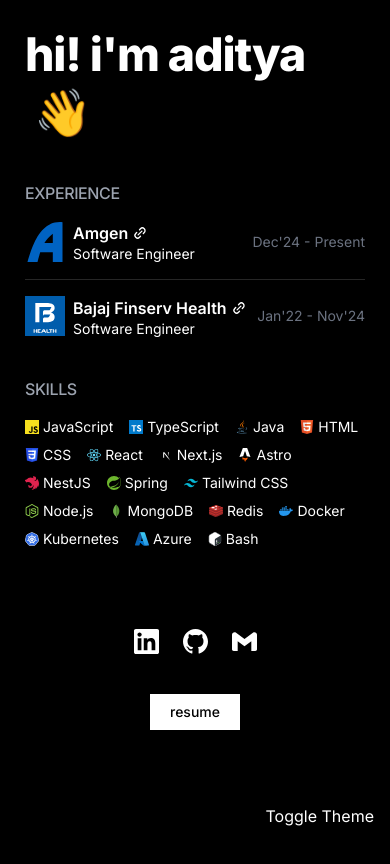
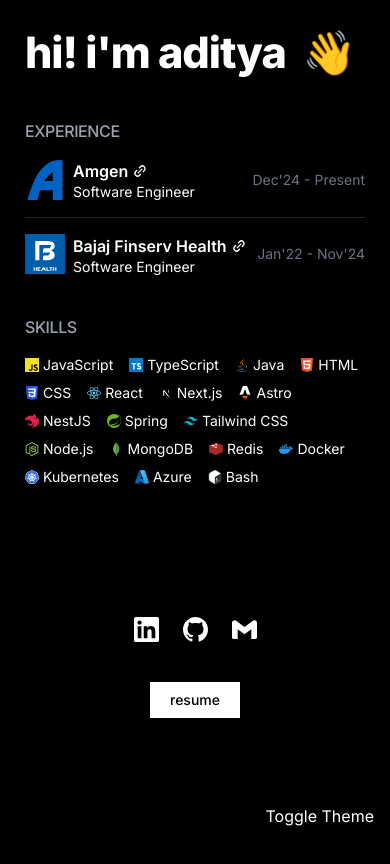
Before and after one commit to aditya-chebrolu/portfolio, a Next.js app: page /v2 in a window 390 px wide. Shown: the top 864 px of the page. Built offline with nearby package versions, Linux system fonts and the light colour scheme.

Commit message:
code changes

```diff
--- a/src/app/(home)/v2/components/contact.tsx
+++ b/src/app/(home)/v2/components/contact.tsx
@@ -7,7 +7,7 @@
 
 const Contact = () => {
   return (
-    <div className="mt-10 flex justify-center gap-6 [&_svg:hover]:scale-150 [&_svg]:h-[25px] [&_svg]:w-[25px] [&_svg]:fill-black [&_svg]:transition-transform [&_svg]:duration-100 dark:[&_svg]:fill-white">
+    <div className="flex justify-center gap-6 [&_svg:hover]:scale-150 [&_svg]:h-[25px] [&_svg]:w-[25px] [&_svg]:fill-black [&_svg]:transition-transform [&_svg]:duration-100 dark:[&_svg]:fill-white">
       <Link href={data.contact.linkedin}>
         <In />
       </Link>
--- a/src/app/(home)/v2/components/experience.tsx
+++ b/src/app/(home)/v2/components/experience.tsx
@@ -1,3 +1,4 @@
+"use client";
 import data from "@/data/home.json";
 import Link from "next/link";
 import LinkIcon from "@svgs/link.svg";
--- a/src/app/(home)/v2/page.tsx
+++ b/src/app/(home)/v2/page.tsx
@@ -5,12 +5,14 @@
 import Contact from "./components/contact";
 import Experience from "./components/experience";
 import Skills from "./components/skills";
+import Spacer from "@/components/custom/spacer";
 export default function HomeV2() {
   return (
     <PageWrapper>
       <Title>hi! i&apos;m aditya &nbsp;👋</Title>
       <Experience />
       <Skills />
+      <Spacer h={50} />
       <Contact />
       <a
         href="/resume.pdf"
@@ -19,6 +21,7 @@
       >
         resume
       </a>
+      <Spacer h={150} />
     </PageWrapper>
   );
 }
--- /dev/null
+++ b/src/components/custom/spacer.tsx
@@ -0,0 +1,15 @@
+"use client";
+import React from "react";
+
+const Spacer = ({ h = 0, w = 50 }: { h?: number; w?: number }) => {
+  return (
+    <div
+      style={{
+        height: `${h}px`,
+        width: `${w}px`
+      }}
+    />
+  );
+};
+
+export default Spacer;
--- a/src/components/custom/title.tsx
+++ b/src/components/custom/title.tsx
@@ -2,7 +2,7 @@
 import React from "react";
 
 const Title = ({ children, className }: { children: React.ReactNode; className?: string }) => {
-  return <h1 className={cn("text-[2.9rem] font-extrabold leading-tight tracking-tight md:text-6xl", className)}>{children}</h1>;
+  return <h1 className={cn("text-[2.7rem] font-extrabold leading-tight tracking-tight md:text-6xl", className)}>{children}</h1>;
 };
 
 export default Title;
```
